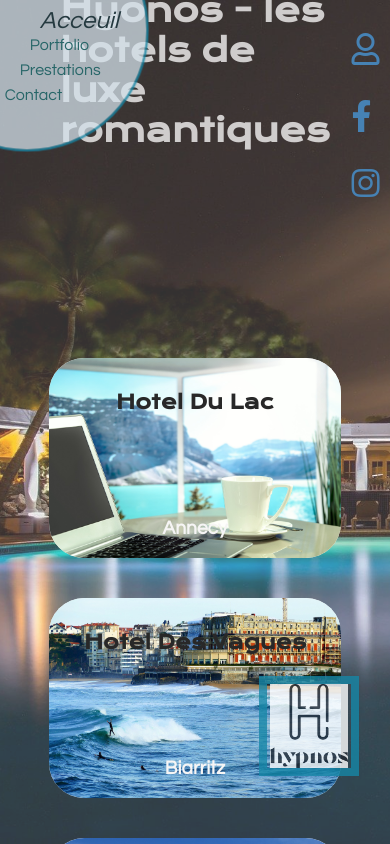
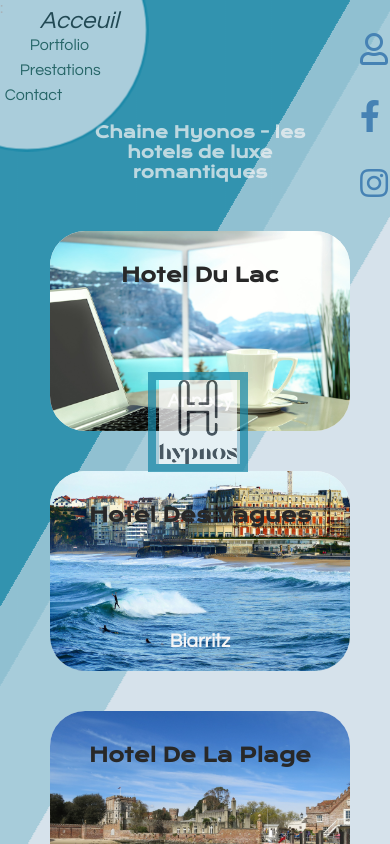
Before and after one commit to PhilouLaudun/gestion_hotel, a React (Create React App) app: page / in a window 390 px wide. Shown: the top 844 px of the page. Built offline with nearby package versions, Linux system fonts and the light colour scheme.

Commit message:
Mise en place Accueil: modification du fond et finalisation mode responsive

```diff
--- a/src/pages/Home.js
+++ b/src/pages/Home.js
@@ -16,7 +16,10 @@ const Home = () => {
         <Logo />
         <SocialNetworks />
         {/*Image de fond */}
-        <div className="bg-image"></div>
+        <div className="bg"></div>
+        <div className="bg bg2"></div>
+        <div className="bg bg3"></div>
+
         {/*Contenu de la page */}
         <div className="home-main">
           <div className="main-content">
--- a/src/style/_settings.scss
+++ b/src/style/_settings.scss
@@ -56,7 +56,7 @@ body {
   width: 100vw;
   background-color: $color-1;
   color: $black;
-  overflow: hidden;
+  //overflow: hidden;
 
 // polices par défaut des éléments des pages
 }
--- a/src/style/componants/_header.scss
+++ b/src/style/componants/_header.scss
@@ -8,12 +8,26 @@
   right: 0;
   margin-left: auto;
   margin-right: auto;
-    width: 60%;
+  width: 65%;
   height: 50px;
+@media screen and (max-width: 700px) {
+     top: 15%;
+    }
 
 
   h1 {
+    font-size: 2rem;
+    text-align: center;
     color: $color-1;
-        animation: pulse 5s infinite ;
+    animation: pulse 5s infinite;
+     @media screen and (max-width: 1500px) {
+     font-size: 1.5rem;
+    }
+     @media screen and (max-width: 1290px) {
+     font-size: 1.1rem;
+    }
+     @media screen and (max-width: 980px) {
+     font-size: 1rem;
     }
   }
+}
--- a/src/style/pages/_home.scss
+++ b/src/style/pages/_home.scss
@@ -1,22 +1,26 @@
 // style page Accueil
+
 .home {
-  overflow: scroll;
   //on se cale sur l'ensemble du viewport et definit la largeur minimale à 400px
+  position: absolute;
   height: 100vh;
   width: 100vw;
   min-width: 400px;
+  overflow-y:auto;
+  overflow-x: hidden;
+
   // on redefinit pour cette page l'emplacement du logo en mode responsive
   .logo {
     position: absolute;
     width: 100px;
     height: 100px;
     @media screen and (max-width: 980px) {
-      bottom: 10%;
-      right: 10%;
+      top: 10%;
+      right: 45%;
     }
-    @media screen and (max-width: 500px) {
-      bottom: 8%;
-      right: 8%;
+    @media screen and (max-width: 700px) {
+      top: 3%;
+      right: 38%;
     }
   }
   // on redefinit pour cette page l'emplacement des icones des réseaux sociaux en mode responsive
@@ -43,22 +47,33 @@
       }
     }
   }
-  // affichage de l'image de fond de la page et positionnement responsive
-  .bg-image {
-    position: absolute;
+  // affichage du fond animé de la page
+  .bg {
+    animation: slide 14s linear infinite alternate;
+    background-image: linear-gradient(-60deg, $color-3 50%, $color-2 20%);
+    bottom: 0;
+    left: -50%;
+    opacity: 0.5;
+    position: fixed;
+    right: -50%;
     top: 0;
-    left: 0;
-    width: 100%;
-    height: 100%;
-    background-image: url("../../../public/assets/img/fond_page_home.jpg");
-    background-size: cover;
-    background-repeat: no-repeat;
-    background-position: center;
-    opacity: 0.8;
-    z-index: -10;
+    z-index: -1;
+  }
 
-    @media screen and (max-width: 980px) {
-      background-position: 25%;
+  .bg2 {
+    animation-direction: alternate-reverse;
+    animation-duration: 18s;
+  }
+
+  .bg3 {
+    animation-duration: 20s;
+  }
+  @keyframes slide {
+    0% {
+      transform: translateX(-25%);
+    }
+    100% {
+      transform: translateX(25%);
     }
   }
   // mise en forme du contenu de la page
@@ -69,17 +84,17 @@
     padding-left: 1rem;
     width: auto;
     height: 100%;
-    overflow: hidden;
-    // mise en forme des éléments àafficher
+
+    // mise en forme des éléments à afficher
     .main-content {
       position: absolute;
-    top: 40%;
-    left: 10%;
-    right: 10%;
-    width: 85%;
-    display: flex;
-    flex-wrap: wrap;
-    justify-content: space-around;
+      top: 30%;
+      left: 10%;
+      right: 10%;
+      width: 85%;
+      display: flex;
+      flex-wrap: wrap;
+      justify-content: space-around;
       user-select: none;
       justify-items: center;
       text-align: center;
@@ -90,12 +105,10 @@
       right: 0;
       margin-left: auto;
       margin-right: auto;
-      // Nom : animation et taille de la police en mode responsive
 
-      // Qualite : animation et taille de la police en mode responsive
-
+       @media screen and (max-width: 1620px) {
+      top: 25%;
     }
-    // Thèmes : animation,couleur, taille et position de la police en mode responsive
-
+    }
   }
 }
```
Lines whose indentation alone changed are shown as unchanged.
